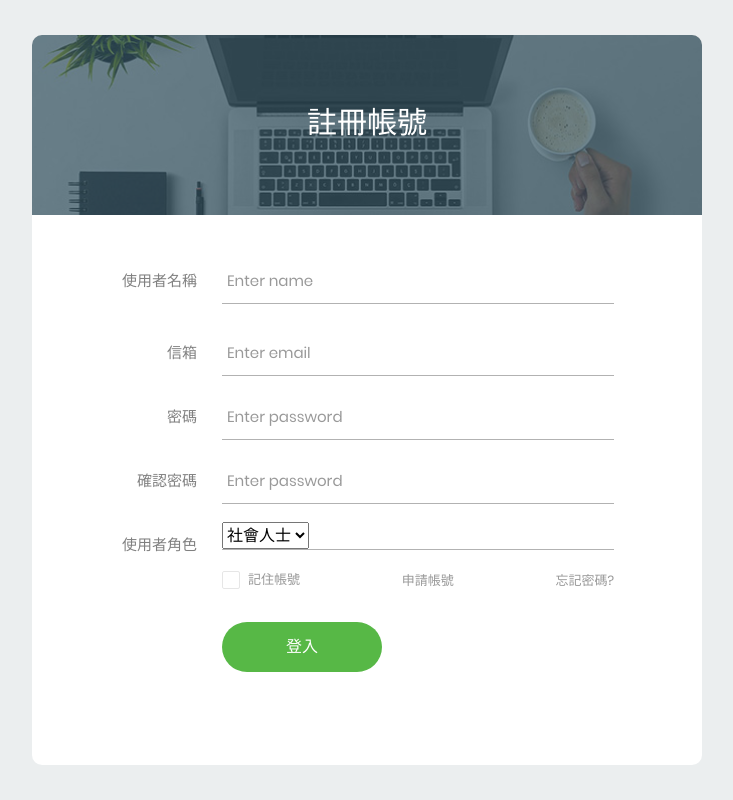
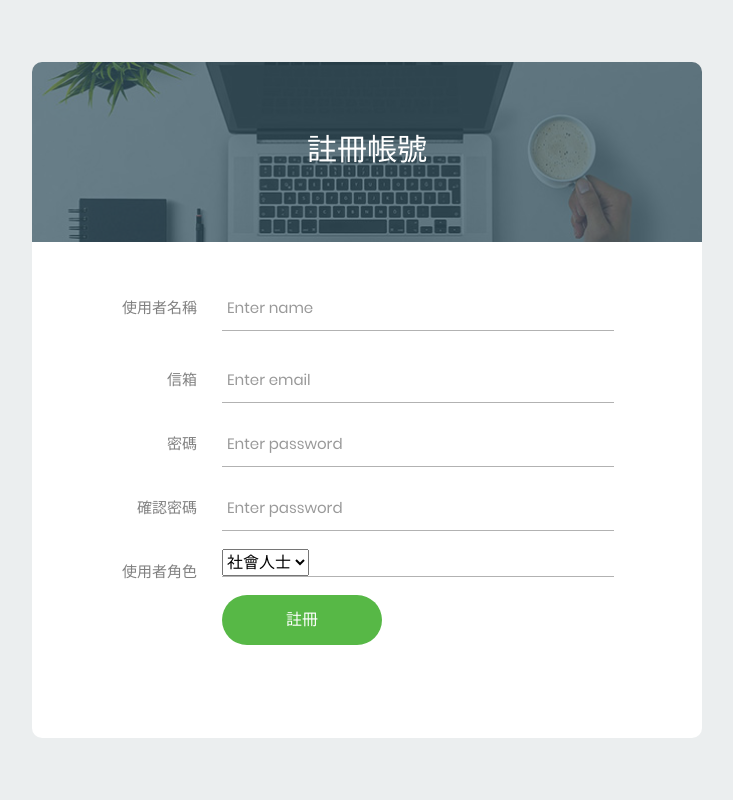
Before and after one commit to mimi870109/gopro, a PHP site: page /login/new_user.php in a window 1280 px wide. Shown: the whole page, without its empty margins (273-1006 px from the left). Run offline with PHP 8.4, Linux system fonts and the light colour scheme.

Commit message:
註冊照號

```diff
--- a/login/login.php
+++ b/login/login.php
@@ -64,11 +64,6 @@
                             申請帳號
                         </a>
                     </div>
-                    <div>
-                        <a href="#" class="txt1">
-                            忘記密碼?
-                        </a>
-                    </div>
 
                 </div>
 
--- a/login/new_user.php
+++ b/login/new_user.php
@@ -70,29 +70,11 @@
                     </select><br>
                 </div>
 
-                <div class="flex-sb-m w-full p-b-30">
-                    <div class="contact100-form-checkbox">
-                        <input class="input-checkbox100" id="ckb1" type="checkbox" name="remember-me">
-                        <label class="label-checkbox100" for="ckb1">
-                            記住帳號
-                        </label>
-                    </div>
-                    <div>
-                        <a href="#" class="txt1">
-                            申請帳號
-                        </a>
-                    </div>
-                    <div>
-                        <a href="#" class="txt1">
-                            忘記密碼?
-                        </a>
-                    </div>
 
-                </div>
 
                 <div class="container-login100-form-btn">
                     <button class="login100-form-btn">
-                        登入<input type="submit" value="">
+                        註冊<input type="submit" value="">
                     </button>
                 </div>
             </form>
```
Also changed, not shown: sell_item.php (+35 -0 lines).
